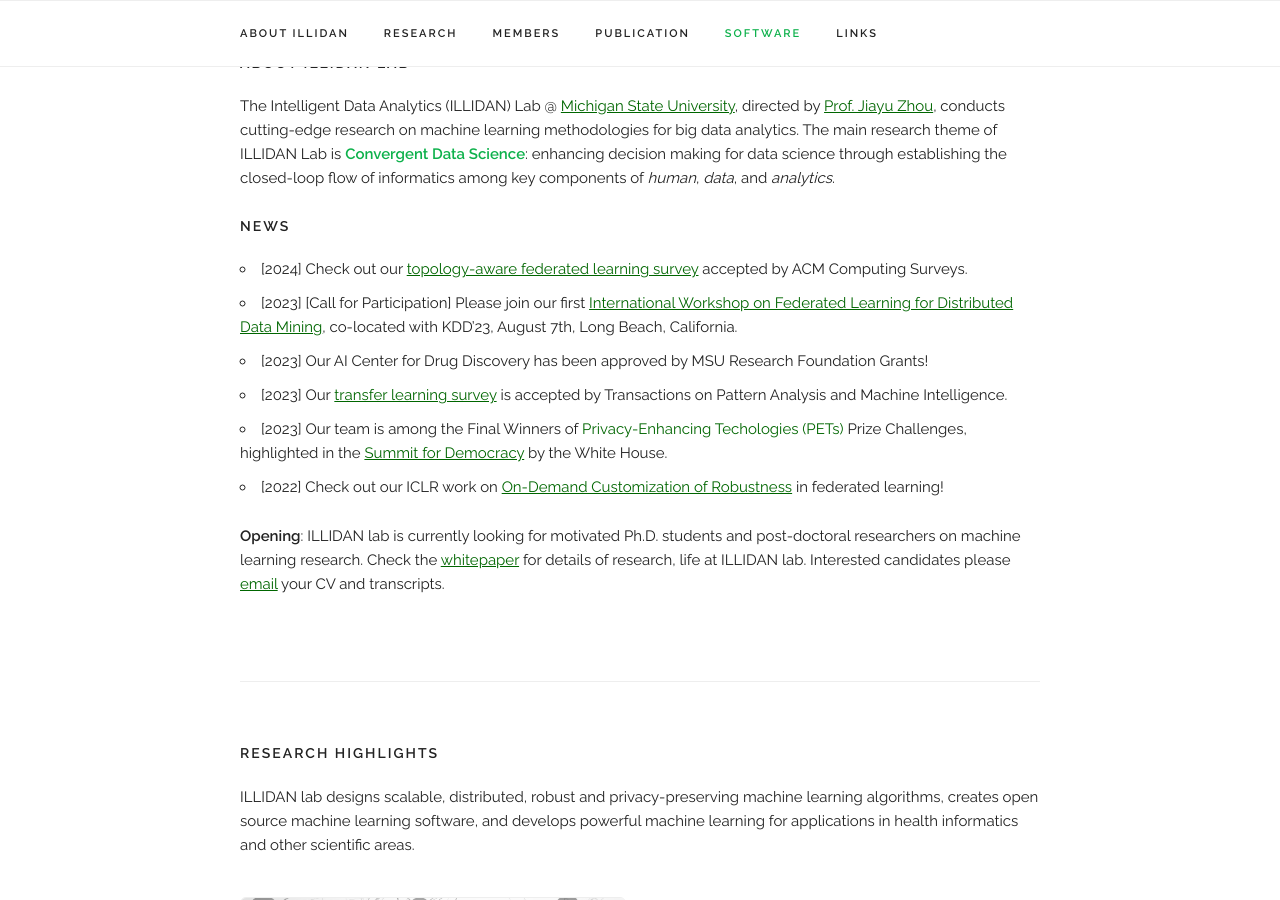
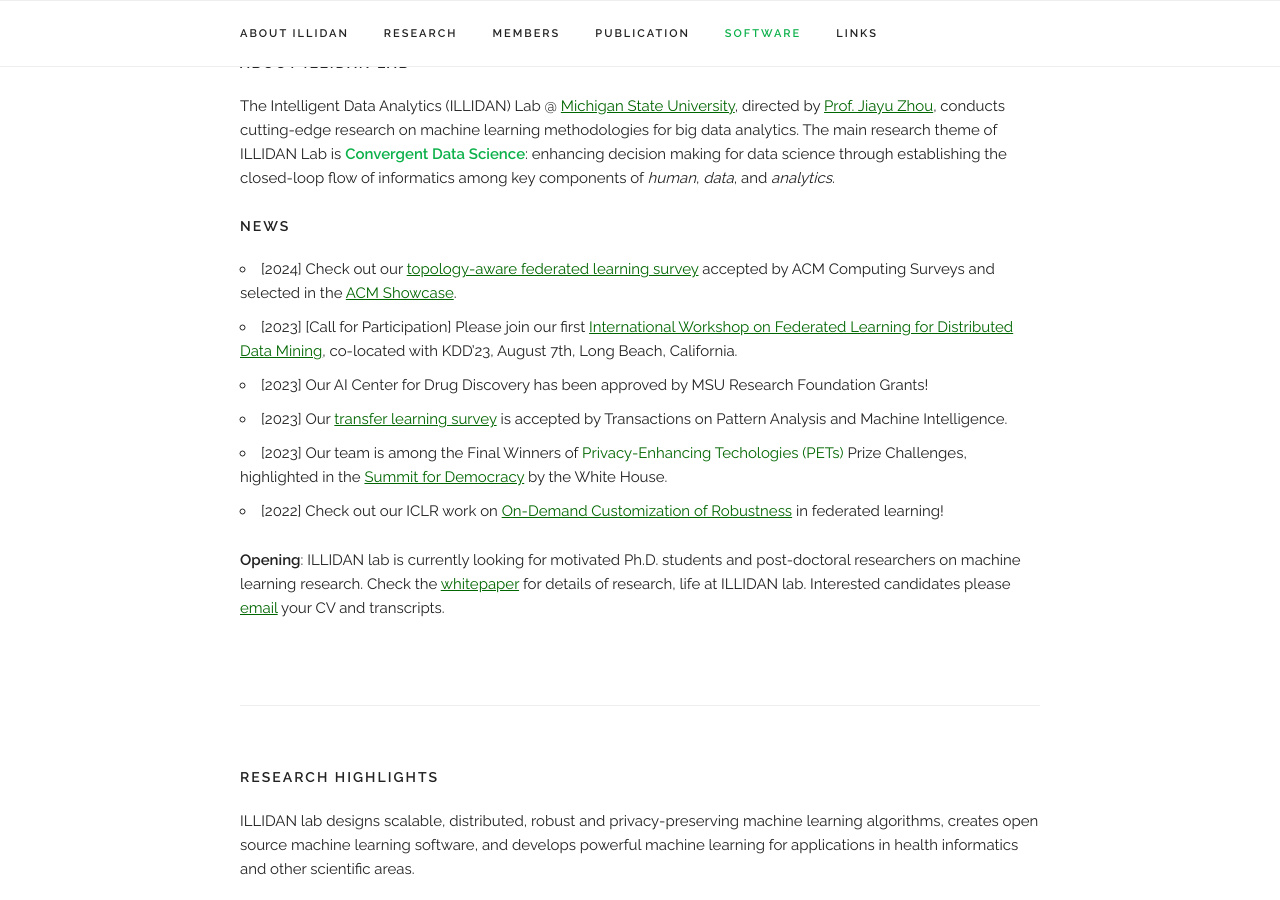
Before and after one commit to Marvelrex/denos.lab.io, a Jekyll site: the page built from index.html, in a window 1280 px wide and 900 px high, scrolled down 399 px. Built offline with Jekyll 4.4.1, drawn with Linux system fonts in a browser that asks for light colours; nearby versions of some CDN libraries.

Commit message:
Update news.md

```diff
--- a/_includes/news.md
+++ b/_includes/news.md
@@ -1,4 +1,4 @@
-- [2024] Check out our <a href="https://dl.acm.org/doi/10.1145/3659205" target="_blank">topology-aware federated learning survey</a> accepted by ACM Computing Surveys.
+- [2024] Check out our <a href="https://dl.acm.org/doi/10.1145/3659205" target="_blank">topology-aware federated learning survey</a> accepted by ACM Computing Surveys and selected in the <a href="https://www.growkudos.com/publications/10.1145%25252F3659205/reader">ACM Showcase</a>.
 - [2023] [Call for Participation] Please join our first <a href="https://fl4data-mining.github.io/" target="_blank">International Workshop on Federated Learning for Distributed Data Mining</a>, co-located with KDD'23, August 7th, Long Beach, California.
 - [2023] Our AI Center for Drug Discovery has been approved by MSU Research Foundation Grants!
 - [2023] Our <a href="https://arxiv.org/abs/2009.07888" target="_blank">transfer learning survey</a> is accepted by Transactions on Pattern Analysis and Machine Intelligence.
```
